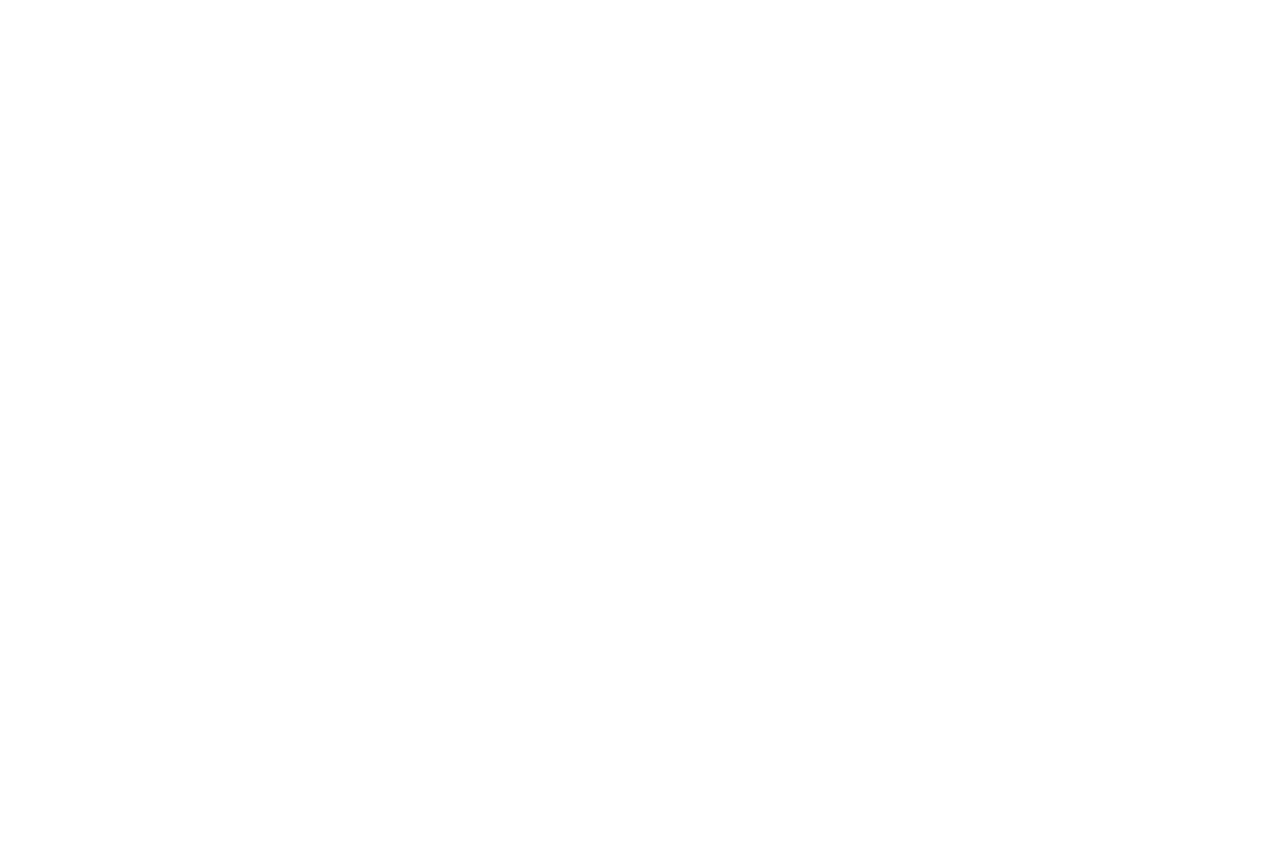
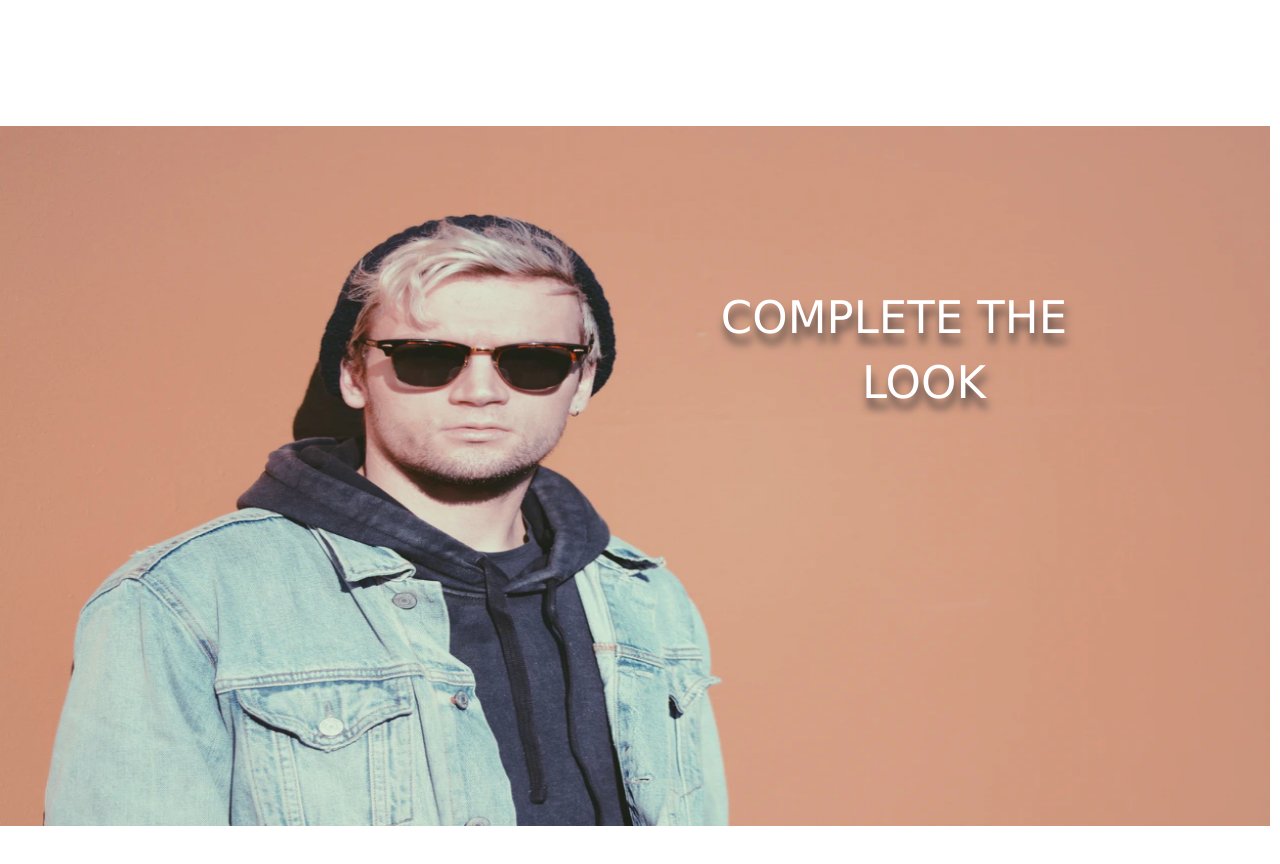
Before and after one commit to mynameisjasmine/Darrow-Lane, a React (Create React App) app: page / in a window 1280 px wide. Shown: the part 2080-2944 px from the top of the page. Before the commit the page ends 1960 px from the top, so only its background shows below. Built offline with nearby package versions, Linux system fonts and the light colour scheme.

Commit message:
acc div text

```diff
--- a/src/components/DarrowLane.js
+++ b/src/components/DarrowLane.js
@@ -29,6 +29,16 @@ const DarrowLane = () => {
          <div className='mods bag '><img src={'./assets/bag1.3.png'} alt=''/></div>
          <div className='mods mod8 '><img src={'./assets/mod8.2.png'} alt=''/></div>
          <div className='mods shoes'><img src={'./assets/shoes1.3.png'} alt=''/></div>
+
+          </div>
+          <div className='acc-image-div'>
+          <div className='mod9'><img src={'./assets/mod9.png'} alt=''/></div>
+          </div>
+          <div className='complete-div'>
+              {/* <div className='complete'><img src={'./assets/complete.png'} alt=''/></div> */}
+              <p className='text'>COMPLETE THE</p>
+
+              <p className='text look'>LOOK</p>
           </div>
      </div>
     )
--- a/src/index.css
+++ b/src/index.css
@@ -142,3 +142,43 @@ img {
   /* border: 2px solid green; */
 
 }
+
+.acc-image-div {
+  /* border: 2px solid green; */
+  margin-top: 250px;
+
+}
+
+.mod9 {
+  /* border: 2px solid red; */
+  /* margin-top: 250px; */
+  width: 1270px;
+  height: 700px;
+
+}
+
+.complete-div {
+  /* display: flex;
+  flex-wrap: wrap; */
+  text-align: center;
+  /* border: 2px solid red; */
+  position: relative;
+  top: -580px;
+  left: 680px;
+  width: 428px;
+}
+
+.text {
+  color: white;
+  font-family:'Lucida Sans', 'Lucida Sans Regular', 'Lucida Grande', 'Lucida Sans Unicode', Geneva, Verdana, sans-serif;
+  font-size: 45px;
+  text-shadow: 2px 10px 8px rgb(70, 62, 62);
+}
+
+.look {
+  /* border: 2px solid green; */
+  margin-top: -33px;
+  position: relative;
+  left: 30px;
+
+}
```
Also changed, not shown: public/assets/complete.png (added), public/assets/mod9.png (added).
